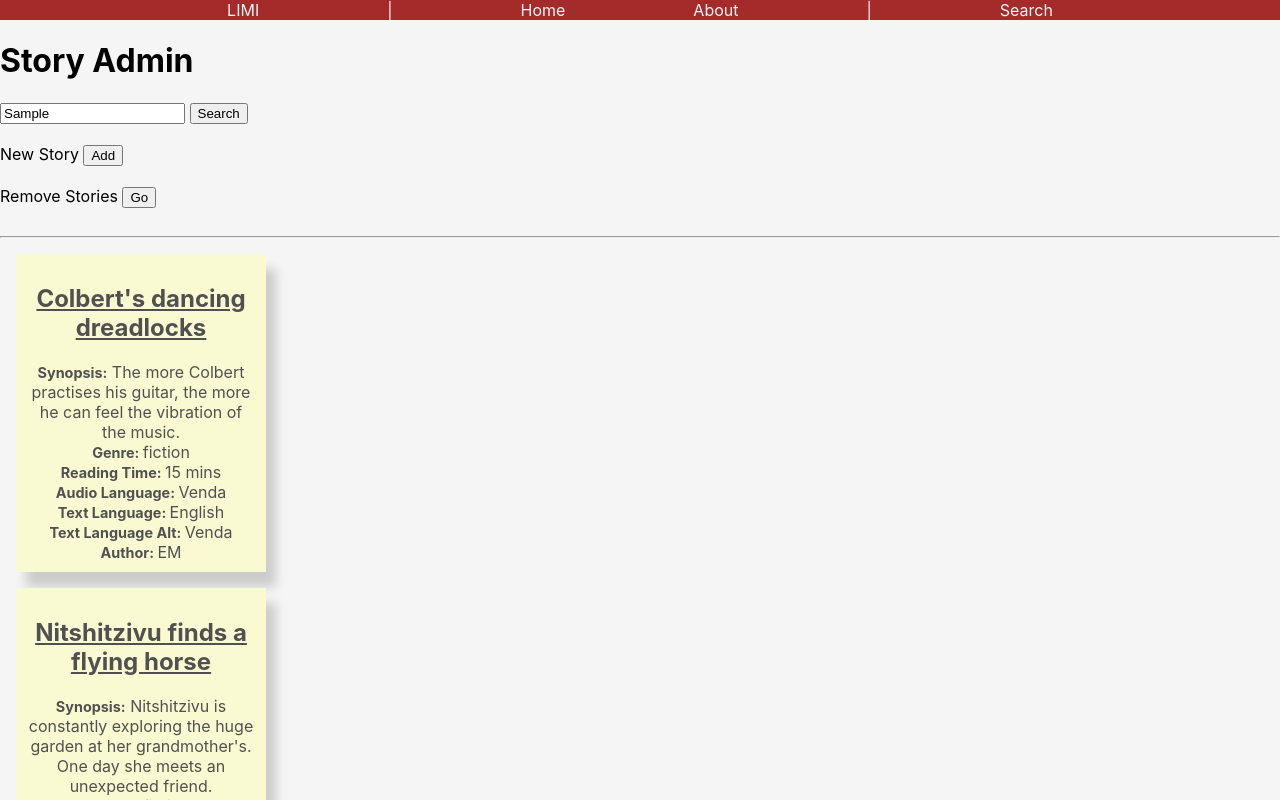
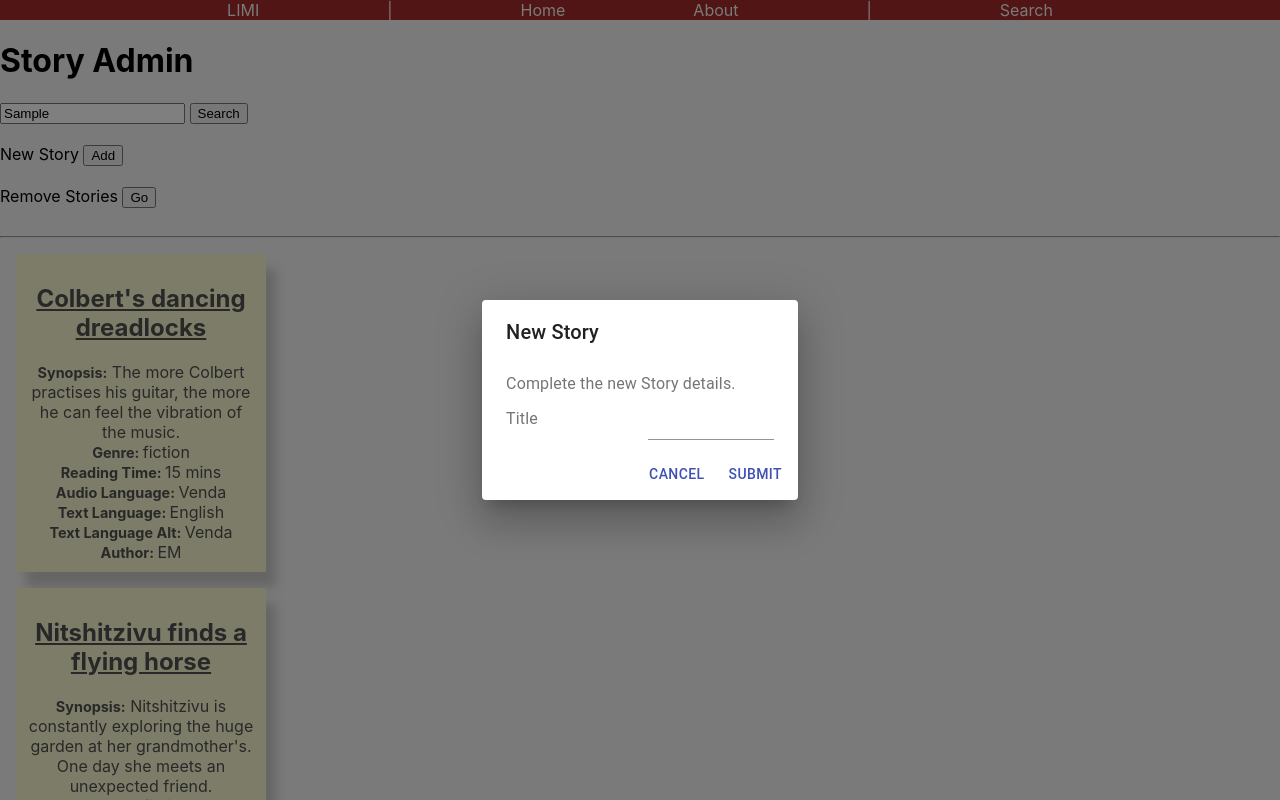
Before and after one commit to badgerine/limi, a React (Create React App) app: page /backoffice in a window 1280 px wide. Both pictures are taken after typing "Sample" into the empty fields and a click on the button "Add". Shown: the top 800 px of the page. Built offline with nearby package versions, Linux system fonts and the light colour scheme.

Commit message:
added new story form

```diff
--- a/package.json
+++ b/package.json
@@ -3,6 +3,8 @@
   "version": "0.1.0",
   "private": true,
   "dependencies": {
+    "@material-ui/core": "^4.9.12",
+    "@material-ui/styles": "^4.9.10",
     "@testing-library/jest-dom": "^4.2.4",
     "@testing-library/react": "^9.5.0",
     "@testing-library/user-event": "^7.2.1",
--- a/src/components/BackOffice/BackOffice.js
+++ b/src/components/BackOffice/BackOffice.js
@@ -1,17 +1,45 @@
 import React, { Component } from 'react';
 import { connect } from 'react-redux';
+import Grid from '@material-ui/core/Grid';
+import Button from '@material-ui/core/Button';
+import { TextField, FormLabel } from '@material-ui/core';
+import Dialog from '@material-ui/core/Dialog';
+import DialogActions from '@material-ui/core/DialogActions';
+import DialogContent from '@material-ui/core/DialogContent';
+import DialogContentText from '@material-ui/core/DialogContentText';
+import DialogTitle from '@material-ui/core/DialogTitle';
+import FormControl from '@material-ui/core/FormControl';
 import StoryCard from '../StoryCard/StoryCard';
+import { withStyles } from '@material-ui/styles';
 // import './BackOffice.css';
+
+
+const styles = theme => ({
+    card: {
+      borderRadius: 0
+    }
+  });
 
 class BackOffice extends Component {
     state = {
-        newStory: null,
+        newStory: {},
         selectedStory: null,
         addingStory: false,
-        edittingStory: false
+        edittingStory: false,
+        newStoryOpen: false
+    }
+
+    toggleNewStory = () => {
+        const open = this.state.newStoryOpen;
+        this.setState({newStoryOpen: !open})
+    }
+
+    handleSubmitStory = () => {
+
     }
 
     render() {
+        const { classes } = this.props;
 
         let storyCards = this.props.stories.map(story => (
             <div key={story.id} style={{ textDecoration: 'none' }}>
@@ -37,16 +65,55 @@ class BackOffice extends Component {
                 </div>
                 <br />
                 <div>
-                    <span>New Story <button>Add</button></span>
+                    <span>New Story <button onClick={this.toggleNewStory}>Add</button></span>
                 </div>
                 <br />
                 <div>
                     <span> Remove Stories <button>Go</button></span>
                 </div>
                 <br />
-                <hr/>
+                <hr />
                 {storyCards}
-
+                <Dialog open={this.state.newStoryOpen} onClose={this.toggleNewStory} aria-labelledby="form-dialog-title">
+                    <DialogTitle id="form-dialog-title">New Story</DialogTitle>
+                    <DialogContent>
+                        <DialogContentText>Complete the new Story details.</DialogContentText>
+                        <FormControl className={classes.formControl}>
+                            <Grid container spacing={2}>
+                                <Grid item xs={6} >
+                                    <FormLabel id="title">Title</FormLabel>
+                                </Grid>
+                                <Grid item xs={6} >
+                                    <TextField
+                                        id="guardian-firstname-tf"
+                                        onChange={event => this.state.newStory.title = event.target.value}
+                                        defaultValue=''
+                                        value={this.state.newStory.title}
+                                    />
+                                </Grid>
+                                {/* <Grid item xs={6} >
+                                    <FormLabel id="guardian-lastName-label">Guardian Last Name</FormLabel>
+                                </Grid>
+                                <Grid item xs={6} >
+                                    <TextField
+                                        id="guardian-lastName-tf"
+                                        onChange={event => contact.lastName = event.target.value}
+                                        defaultValue={this.props.guardian.lastName}
+                                        value={contact.lastName}
+                                    />
+                                </Grid> */}
+                            </Grid>
+                        </FormControl>
+                    </DialogContent>
+                    <DialogActions>
+                        <Button onClick={this.toggleNewStory} color="primary">
+                            Cancel
+                </Button>
+                        <Button onClick={this.handleSubmitStory} color="primary">
+                            Submit
+                </Button>
+                    </DialogActions>
+                </Dialog>
             </React.Fragment>
         );
     }
@@ -55,8 +122,8 @@ class BackOffice extends Component {
 //stores a function
 const mapStateToProps = (state) => {
     return {
-       stories: state.stories
+        stories: state.stories
     };
 };
 
-export default connect(mapStateToProps)(BackOffice);
+export default withStyles(styles)(connect(mapStateToProps)(BackOffice));
```
Also changed, not shown: src/components/BackOffice/NewStory.js (+13 -0 lines), 1 other file (tests, documents, lock files or other folders).
